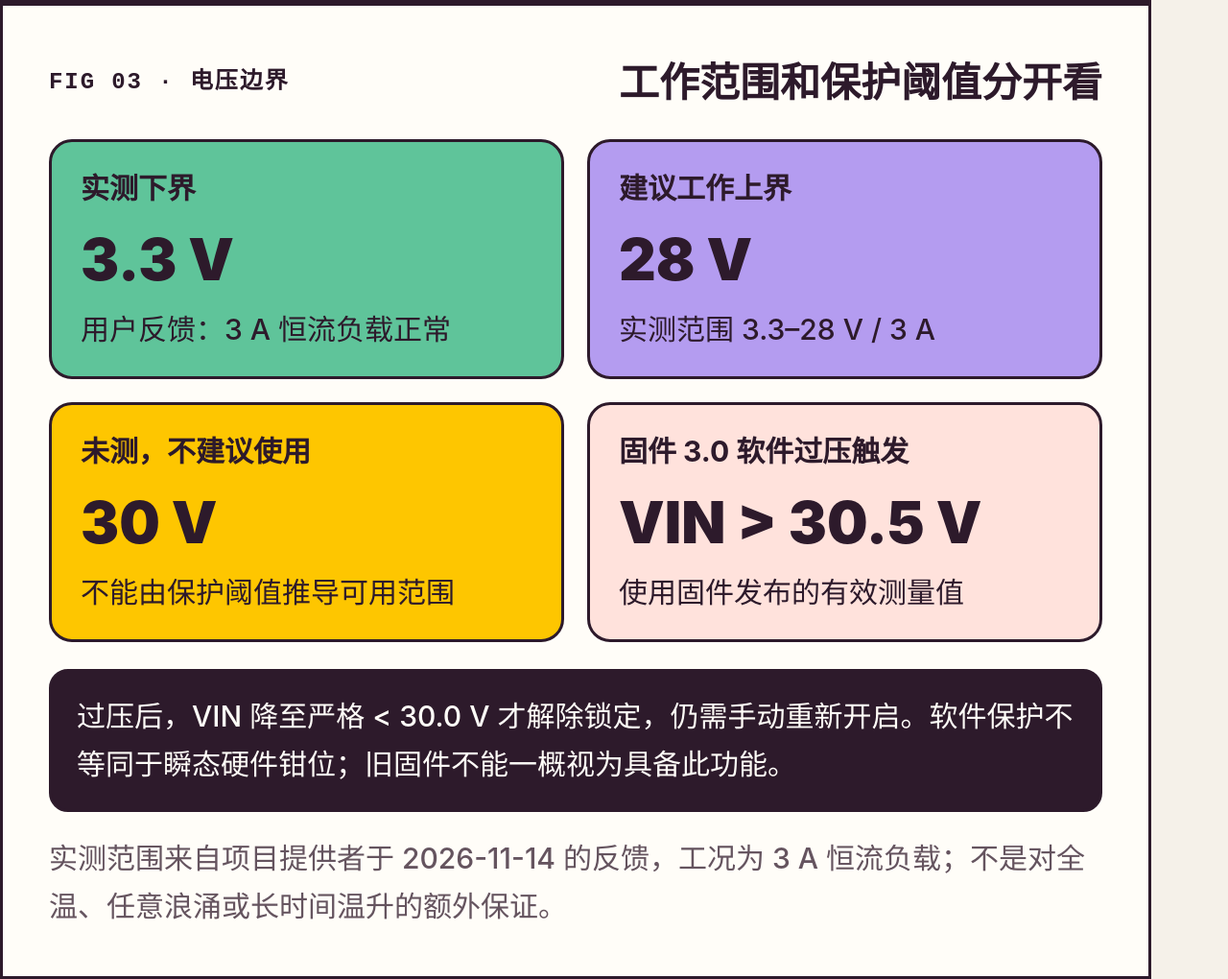
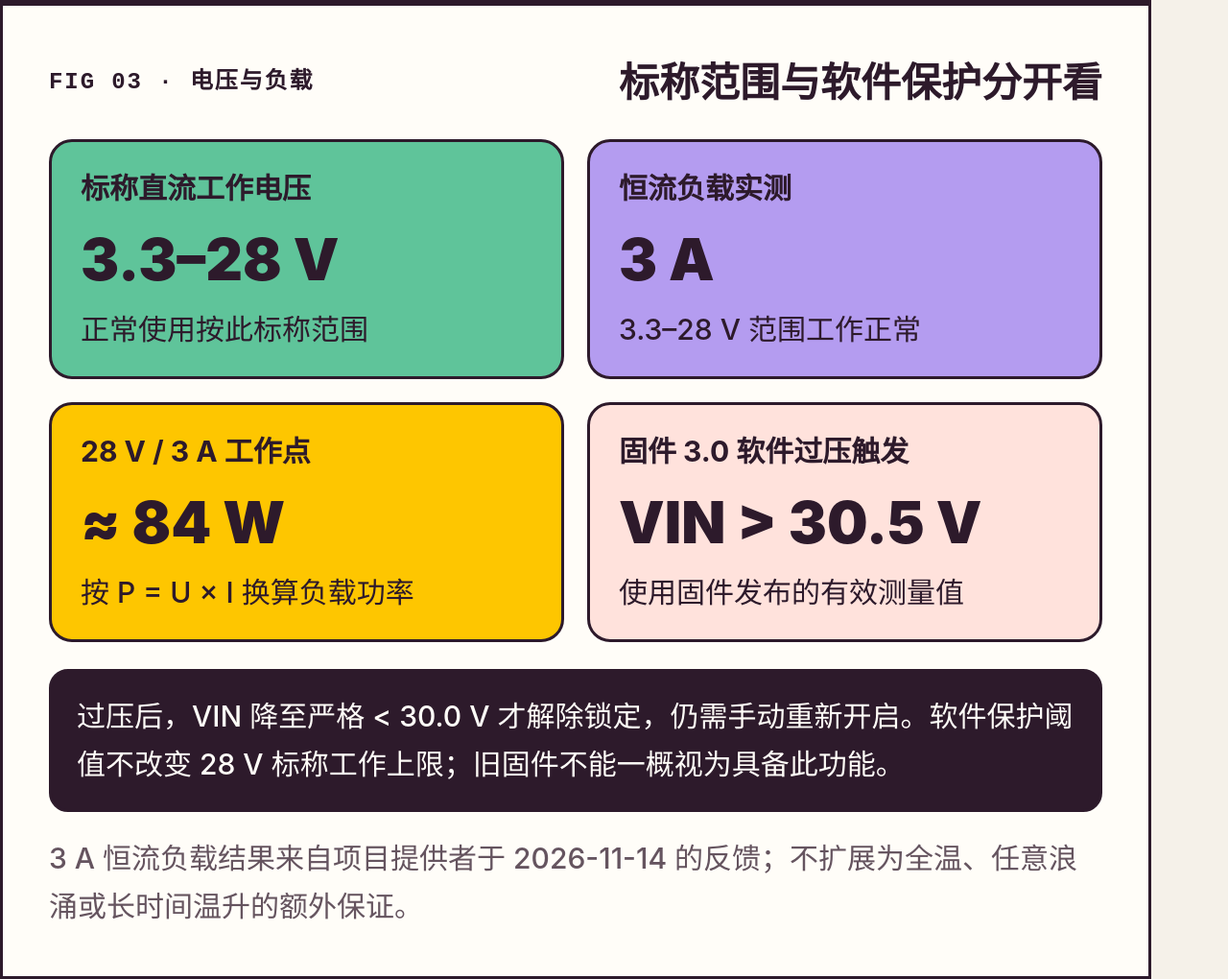
Before and after one commit to librezoo/voloo, a plain HTML site: page docs/assets/guide-figures.html in a window 1280 px wide. Shown: the part 2045-3065 px from the top of the page at 96% size. Drawn offline with Linux system fonts and the light colour scheme.

Commit message:
docs: state nominal input range without untested-voltage wording

```diff
--- a/docs/assets/guide-figures.html
+++ b/docs/assets/guide-figures.html
@@ -24,14 +24,14 @@
   <div class="callout"><b>避免多路供电：</b>被测设备自带 USB、调试器 VCC / 3V3、电池等供电应断开。当前硬件没有防反接，USB 与功率侧共地。</div>
 </section>
 <section class="figure" id="voltage-range">
-  <div class="heading"><small>FIG 03 · 电压边界</small><h2>工作范围和保护阈值分开看</h2></div>
+  <div class="heading"><small>FIG 03 · 电压与负载</small><h2>标称范围与软件保护分开看</h2></div>
   <div class="range-grid">
-    <div class="range-card tested"><p class="tag">实测下界</p><p class="value">3.3 V</p><p class="note">用户反馈：3 A 恒流负载正常</p></div>
-    <div class="range-card recommended"><p class="tag">建议工作上界</p><p class="value">28 V</p><p class="note">实测范围 3.3–28 V / 3 A</p></div>
-    <div class="range-card untested"><p class="tag">未测，不建议使用</p><p class="value">30 V</p><p class="note">不能由保护阈值推导可用范围</p></div>
+    <div class="range-card tested"><p class="tag">标称直流工作电压</p><p class="value">3.3–28 V</p><p class="note">正常使用按此标称范围</p></div>
+    <div class="range-card recommended"><p class="tag">恒流负载实测</p><p class="value">3 A</p><p class="note">3.3–28 V 范围工作正常</p></div>
+    <div class="range-card untested"><p class="tag">28 V / 3 A 工作点</p><p class="value">≈ 84 W</p><p class="note">按 P = U × I 换算负载功率</p></div>
     <div class="range-card trip"><p class="tag">固件 3.0 软件过压触发</p><p class="value">VIN &gt; 30.5 V</p><p class="note">使用固件发布的有效测量值</p></div>
   </div>
-  <div class="range-bottom">过压后，VIN 降至严格 &lt; 30.0 V 才解除锁定，仍需手动重新开启。软件保护不等同于瞬态硬件钳位；旧固件不能一概视为具备此功能。</div>
-  <p class="caption">实测范围来自项目提供者于 2026-11-14 的反馈，工况为 3 A 恒流负载；不是对全温、任意浪涌或长时间温升的额外保证。</p>
+  <div class="range-bottom">过压后，VIN 降至严格 &lt; 30.0 V 才解除锁定，仍需手动重新开启。软件保护阈值不改变 28 V 标称工作上限；旧固件不能一概视为具备此功能。</div>
+  <p class="caption">3 A 恒流负载结果来自项目提供者于 2026-11-14 的反馈；不扩展为全温、任意浪涌或长时间温升的额外保证。</p>
 </section>
 </body></html>
```
Also changed, not shown: docs/assets/voltage-boundaries.png, 2 other files.
